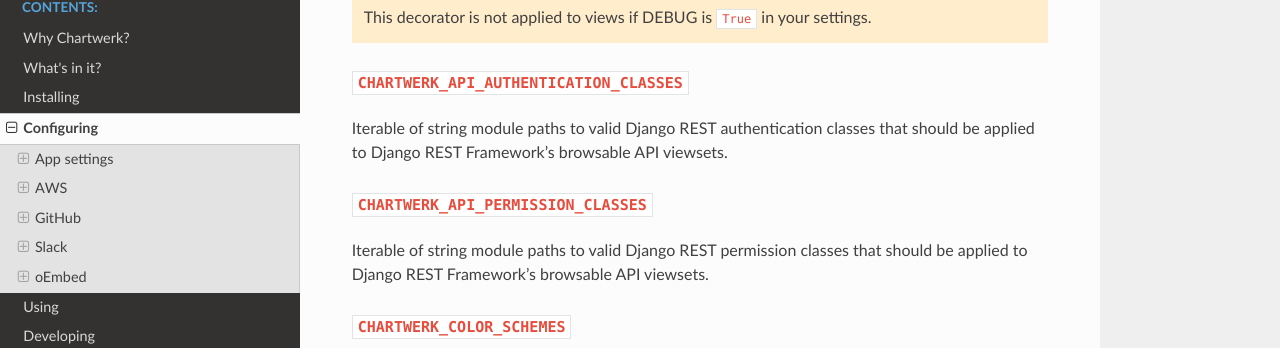
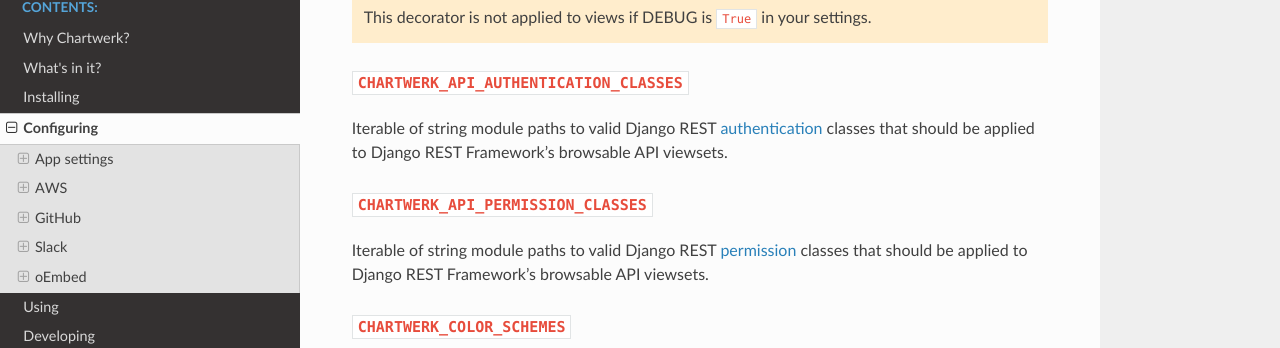
Before and after one commit to DallasMorningNews/django-chartwerk, a Sphinx documentation site: the page built from docs/configuring.rst, in a window 1280 px wide and 900 px high, scrolled down 443 px. Shown: the part 139-487 px from the top of the window. Built offline with Sphinx 7.4.7 and the Read the Docs theme 2.0.0, drawn with Linux system fonts in a browser that asks for light colours; some of the changed lines change nothing that is shown.

Commit message:
docs formatting and links to DRF docs

```diff
--- a/docs/configuring.rst
+++ b/docs/configuring.rst
@@ -27,14 +27,14 @@
   This decorator is not applied to views if DEBUG is :code:`True` in your settings.
 
 :code:`CHARTWERK_API_AUTHENTICATION_CLASSES`
-^^^^^^^^^^^^^^^^^^^^^^^^^^^^^^^^^^^^^^
+^^^^^^^^^^^^^^^^^^^^^^^^^^^^^^^^^^^^^^^^^^^^
 
-Iterable of string module paths to valid Django REST authentication classes that should be applied to Django REST Framework's browsable API viewsets.
+Iterable of string module paths to valid Django REST `authentication <http://www.django-rest-framework.org/api-guide/authentication/>`_ classes that should be applied to Django REST Framework's browsable API viewsets.
 
 :code:`CHARTWERK_API_PERMISSION_CLASSES`
-^^^^^^^^^^^^^^^^^^^^^^^^^^^^^^^^^^^^^^
+^^^^^^^^^^^^^^^^^^^^^^^^^^^^^^^^^^^^^^^^
 
-Iterable of string module paths to valid Django REST permission classes that should be applied to Django REST Framework's browsable API viewsets.
+Iterable of string module paths to valid Django REST `permission <http://www.django-rest-framework.org/api-guide/permissions/>`_ classes that should be applied to Django REST Framework's browsable API viewsets.
 
 :code:`CHARTWERK_COLOR_SCHEMES`
 ^^^^^^^^^^^^^^^^^^^^^^^^^^^^^^^
```
